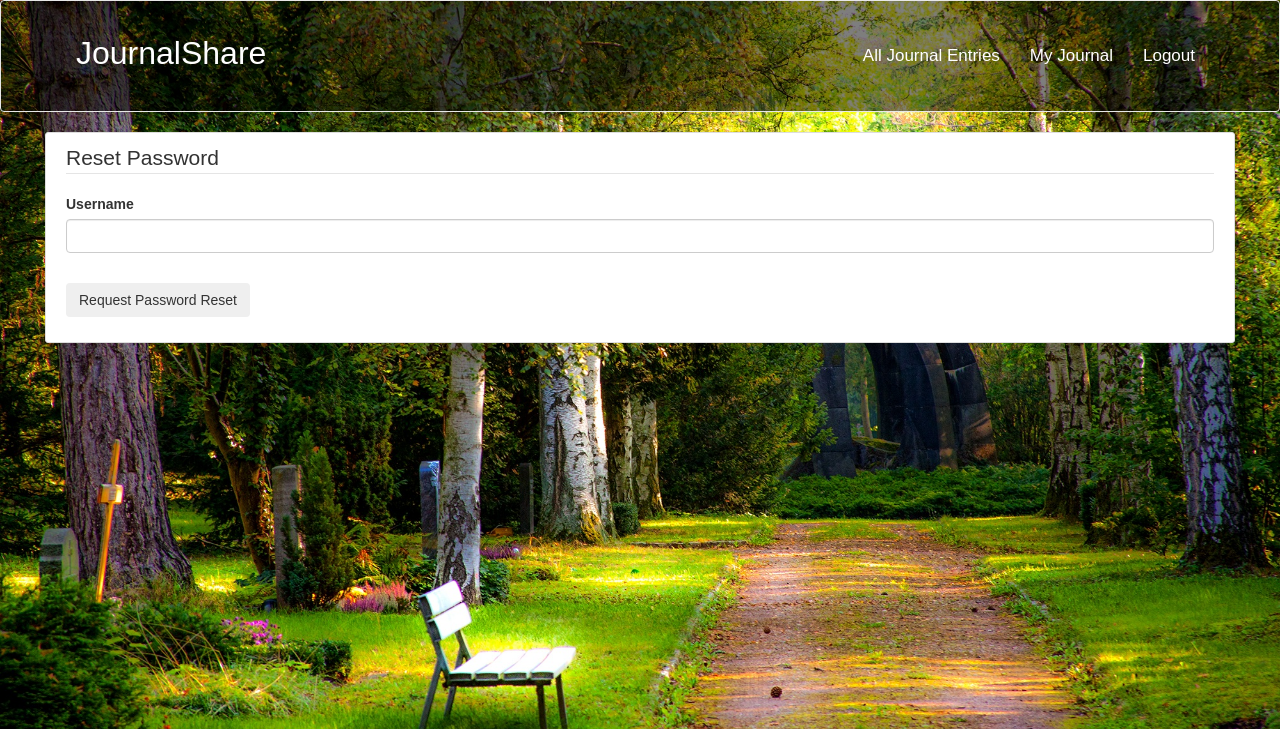
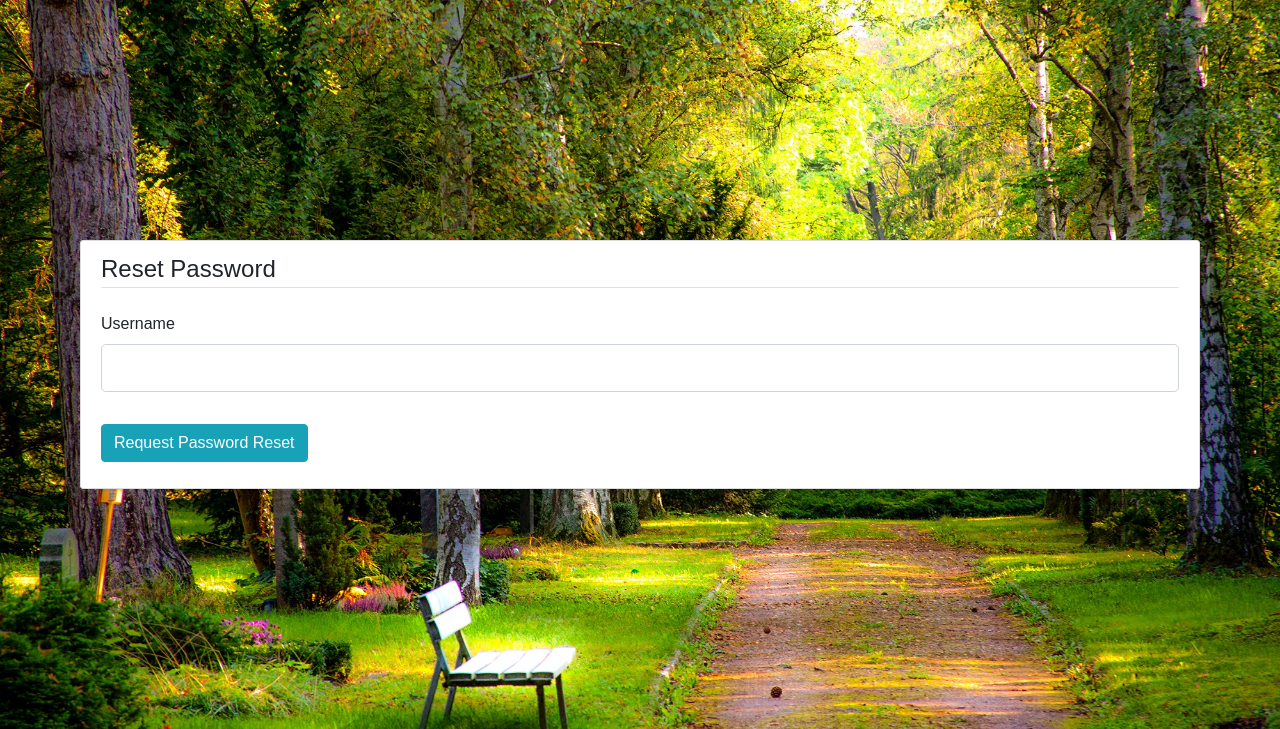
Before and after one commit to ksantone/JournalShare, a Flask app: page /reset_password in a window 1280 px wide. Shown: the top 729 px of the page. Run offline with Flask 2, Linux system fonts and the light colour scheme; some libraries are stand-ins or nearby versions.

Commit message:
Fixed up reset password issues.

```diff
--- a/journalshare/static/main.css
+++ b/journalshare/static/main.css
@@ -257,6 +257,13 @@ h2:not(#journal-title) {
   margin-right: 45px;
 }
 
+/* Reset password */
+#reset-password {
+  margin-top: 240px;
+  margin-left: 80px;
+  margin-right: 80px;
+}
+
 /* Posts styling */
 #my-journals-header #journals-header-items{
   display: inline-block;
--- a/journalshare/templates/layout.html
+++ b/journalshare/templates/layout.html
@@ -8,6 +8,8 @@
 		<link rel="stylesheet" href="{{ url_for('static', filename='bootstrap.css') }}">
 
 		<link rel="stylesheet" type="text/css" href="{{ url_for('static', filename='main.css') }}">
+
+		<link rel="shortcut icon" href="{{ url_for('static', filename='images/book.png') }}">
  		<title>JournalShare</title>
 	</head>
 	<body>
--- a/journalshare/templates/login.html
+++ b/journalshare/templates/login.html
@@ -8,6 +8,7 @@
 	    <!-- Bootstrap CSS -->
 	    <link rel="stylesheet" href="https://stackpath.bootstrapcdn.com/bootstrap/4.1.1/css/bootstrap.min.css" integrity="sha384-WskhaSGFgHYWDcbwN70/dfYBj47jz9qbsMId/iRN3ewGhXQFZCSftd1LZCfmhktB" crossorigin="anonymous">
 	    <link rel="stylesheet" type="text/css" href="{{ url_for('static', filename='main.css') }}">
+	    <link rel="shortcut icon" href="{{ url_for('static', filename='images/book.png') }}">
 		<title>JournalShare</title>
 	</head>
 	<body>
--- a/journalshare/templates/register.html
+++ b/journalshare/templates/register.html
@@ -8,6 +8,7 @@
 	    <!-- Bootstrap CSS -->
 	    <link rel="stylesheet" href="https://stackpath.bootstrapcdn.com/bootstrap/4.1.1/css/bootstrap.min.css" integrity="sha384-WskhaSGFgHYWDcbwN70/dfYBj47jz9qbsMId/iRN3ewGhXQFZCSftd1LZCfmhktB" crossorigin="anonymous">
 	    <link rel="stylesheet" type="text/css" href="{{ url_for('static', filename='main.css') }}">
+	    <link rel="shortcut icon" href="{{ url_for('static', filename='images/book.png') }}">
 		<title>JournalShare</title>
 	</head>
 	<body>
--- a/journalshare/templates/reset_request.html
+++ b/journalshare/templates/reset_request.html
@@ -1,6 +1,19 @@
-{% extends "layout.html" %}
-{% block content %}
-	<div class="content-section">
+<!doctype html>
+<html>
+	<head>
+		<!-- Required meta tags -->
+		<meta charset="utf-8">
+		<meta name="viewport" content="width=device-width, initial-scale=1, shrink-to-fit=no">
+
+		<link rel="stylesheet" href="{{ url_for('static', filename='bootstrap.css') }}">
+
+		<link rel="stylesheet" type="text/css" href="{{ url_for('static', filename='main.css') }}">
+
+		<link rel="shortcut icon" href="{{ url_for('static', filename='images/book.png') }}">
+ 		<title>JournalShare</title>
+	</head>
+	<body>
+		<div class="content-section" id="reset-password">
 			<form method="POST" action="">
 				{{ form.hidden_tag() }}
 				<fieldset class="form-group">
@@ -20,8 +33,9 @@
 					</div>
 				</fieldset>
 				<div class="form-group">
-				{{ form.submit(class="btn btn-outline-info") }}
+					{{ form.submit(class="btn btn-info") }}
 				</div>
 			</form>
 		</div>
-{% endblock content %}
+	</body>
+</html>
--- a/journalshare/templates/reset_token.html
+++ b/journalshare/templates/reset_token.html
@@ -33,7 +33,7 @@
 				</div>
 			</fieldset>
 			<div class="form-group">
-				{{ form.submit(class="btn btn-outline-info") }}
+				{{ form.submit(class="btn btn-info") }}
 			</div>
 		</form>
 	</div>
```
Lines whose indentation alone changed are shown as unchanged.
